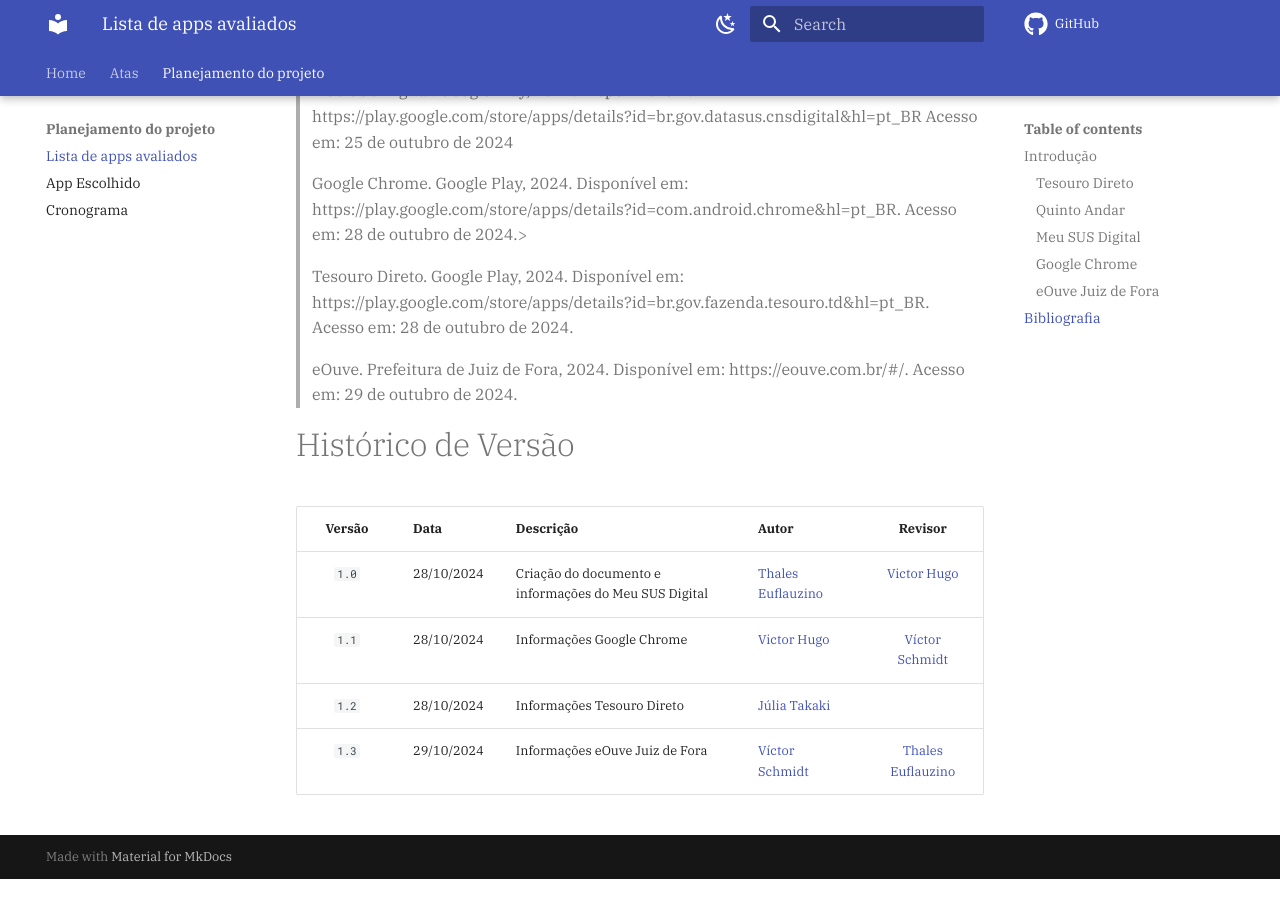
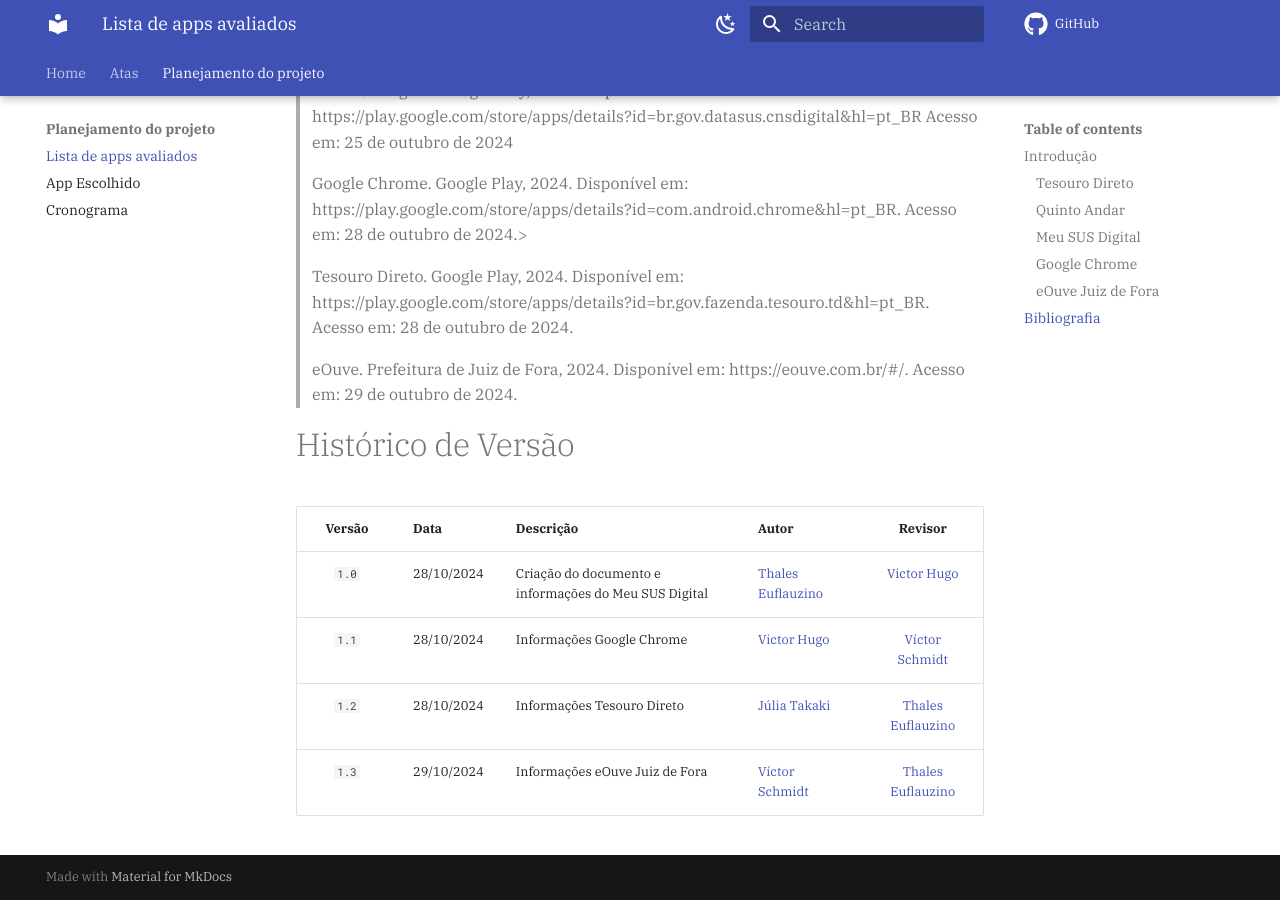
Before and after one commit to Requisitos-de-Software/2024.2-Grupo05, an MkDocs documentation site: the page built from docs/Planejamento-do-projeto/lista-apps-avaliados.md, in a window 1280 px wide and 900 px high, scrolled down 2839 px. Built offline with MkDocs 1.6.1 and Material for MkDocs 9.7.7, drawn with Linux system fonts in a browser that asks for light colours; comment, search, counter and statistics services are not loaded; before the commit the page ends 3718 px from its top, so only the background shows below that.

Commit message:
Update lista-apps-avaliados.md

```diff
--- a/docs/Planejamento-do-projeto/lista-apps-avaliados.md
+++ b/docs/Planejamento-do-projeto/lista-apps-avaliados.md
@@ -108,5 +108,5 @@
 | :----: | ---------- | ------------------------------------------------ | ------------------------------------------------------------------------ | :----------------------------------------------------------------------: |
 | `1.0`  | 28/10/2024 | Criação do documento e informações do Meu SUS Digital   | [Thales Euflauzino](https://github.com/thaleseuflauzino)          |            [Victor Hugo](https://github.com/ViictorHugoo)                |
 | `1.1`  | 28/10/2024 | Informações Google Chrome   |[Victor Hugo](https://github.com/ViictorHugoo)|[Víctor Schmidt](https://github.com/moonshinerd)|
-| `1.2`  | 28/10/2024 | Informações Tesouro Direto   |[Júlia Takaki](https://github.com/juliatakaki)|
+| `1.2`  | 28/10/2024 | Informações Tesouro Direto   |[Júlia Takaki](https://github.com/juliatakaki)| [Thales Euflauzino](https://github.com/thaleseuflauzino) |
 | `1.3` | 29/10/2024 | Informações eOuve Juiz de Fora | [Víctor Schmidt](https://github.com/moonshinerd) | [Thales Euflauzino](https://github.com/thaleseuflauzino) |
```
